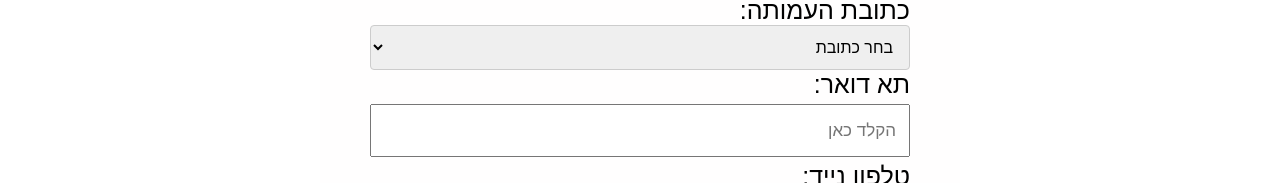
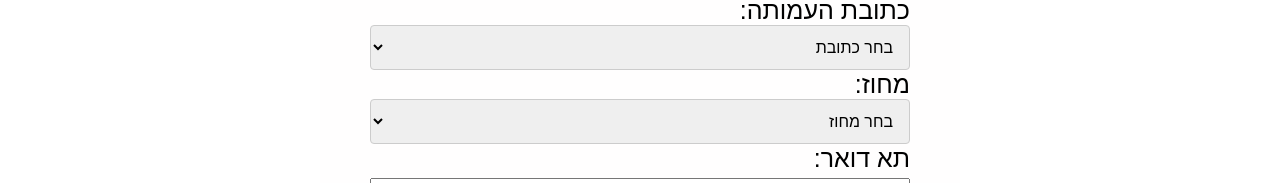
Before and after one commit to batzio/yad-sarah, a React (Create React App) app in the folder client/: page /add-contact in a window 1280 px wide. Shown: the part 617-800 px from the top of the page. Built offline with nearby package versions, Linux system fonts and the light colour scheme.

Commit message:
add fields

```diff
--- a/client/src/components/Add_contact.jsx
+++ b/client/src/components/Add_contact.jsx
@@ -9,6 +9,8 @@ export const Add_contact = (props) => {
 
     const [nameValue, setNameValue] = useState("");
     const [domainValue, setDomainValue] = useState("");
+    const [address, setAddress]= useState("");
+    const [area, setArea]= useState("");
     const [cnameValue, setCnameValue]= useState("");
     const [coEmail, setCoEmail]= useState("");
     const [cphoneValue, setCphoneValue]= useState("");
@@ -21,7 +23,7 @@ export const Add_contact = (props) => {
     const handleClick = async (e) => {
         e.preventDefault();
         // send object to FirebaseError
-        await setDoc(doc(contactsRef), { name: nameValue,domain: domainValue, nameOfCoordinator: cnameValue, emailOfCoordinator: coEmail, cellPhone: cphoneValue, phone: phoneValue, po:POValue, notes: notes})
+        await setDoc(doc(contactsRef), { name: nameValue,domain: domainValue,district:area, city:address, nameOfCoordinator: cnameValue, emailOfCoordinator: coEmail, cellPhone: cphoneValue, phone: phoneValue, po:POValue, notes: notes})
         navigate("/list");
     }
 
@@ -54,11 +56,21 @@ export const Add_contact = (props) => {
                         <input type="text1" id="mname" name="mail" placeholder="הקלד כאן" value={coEmail} onChange={(e) => setCoEmail(e.target.value)}/>
 
                         <label for="address">כתובת העמותה:</label>
-                        <select id="address" name="address">
+                        <select id="address" name="address" value={address} onChange={(e) => setAddress(e.target.value)}>
                             <option value="" disabled selected>בחר כתובת</option>
-                            <option value="Jerusalem">ירושלים</option>
-                            <option value="Beit_shemesh">בית שמש</option>
-                            <option value="haifa">חיפה</option>
+                            <option value="ירושלים">ירושלים</option>
+                            <option value="בית שמש">בית שמש</option>
+                            <option value="חיפה">חיפה</option>
+                        </select>
+                        <label for="address">מחוז:</label>
+                        <select id="address" name="address" value={area} onChange={(e) => setArea(e.target.value)}>
+                        <option value="" disabled selected>בחר מחוז</option>
+                        <option value="דרום">דרום</option>
+                        <option value="ירושלים">ירושלים</option>
+                        <option value="מרכז">מרכז</option>
+                        <option value="צפון">צפון</option>
+                        <option value="שרון">שרון</option>
+
                         </select>
 
                         <label for="mbname">תא דואר:</label>
--- a/client/src/components/List.jsx
+++ b/client/src/components/List.jsx
@@ -42,6 +42,8 @@ export const List = (props) => {
                         <tr>
                             <th> שם עמותה</th>
                             <th> תחום</th>
+                            <th> מחוז</th>
+                            <th> כתובת</th>
                             <th> שם רכז העמותה</th>
                             <th> מייל הרכז</th>
                             <th> פלאפון נייד</th>
@@ -55,6 +57,8 @@ export const List = (props) => {
                             <tr key={i}>
                                 <td>{obj.name}</td>
                                 <td>{obj.domain}</td>
+                                <td>{obj.district}</td>
+                                <td>{obj.city}</td>
                                 <td>{obj.nameOfCoordinator}</td>
                                 <td>{obj.emailOfCoordinator}</td>
                                 <td>{obj.cellPhone}</td>
```
